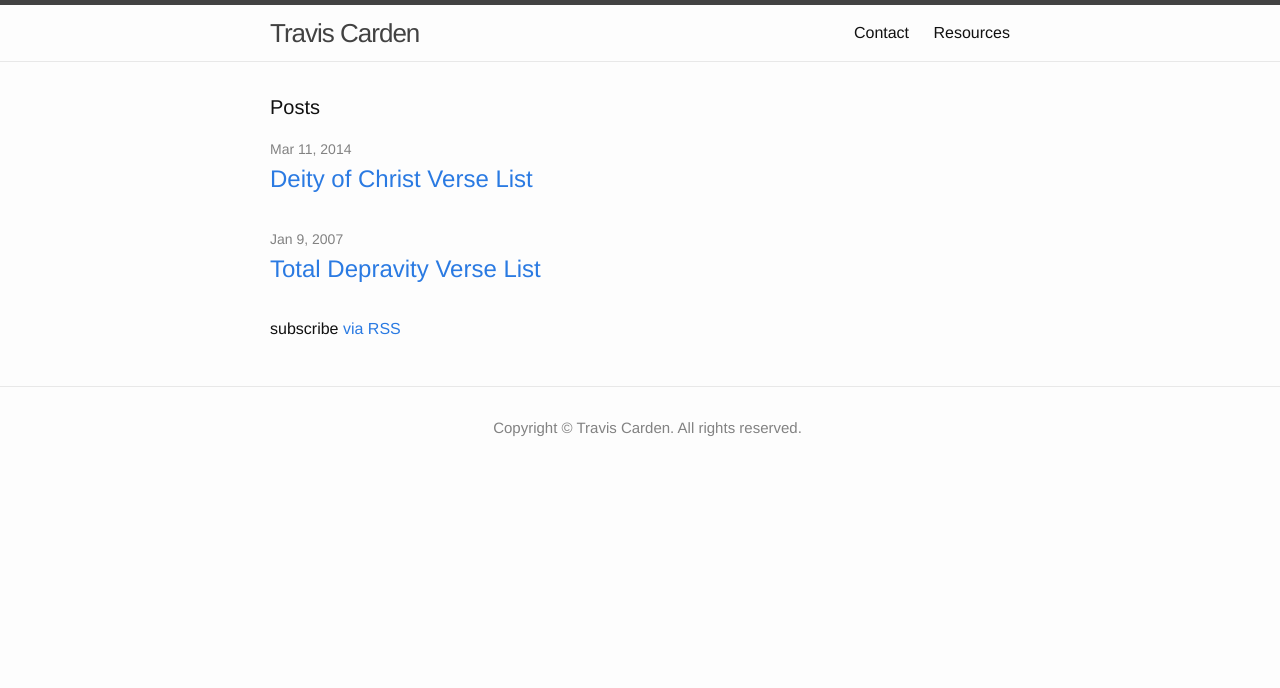
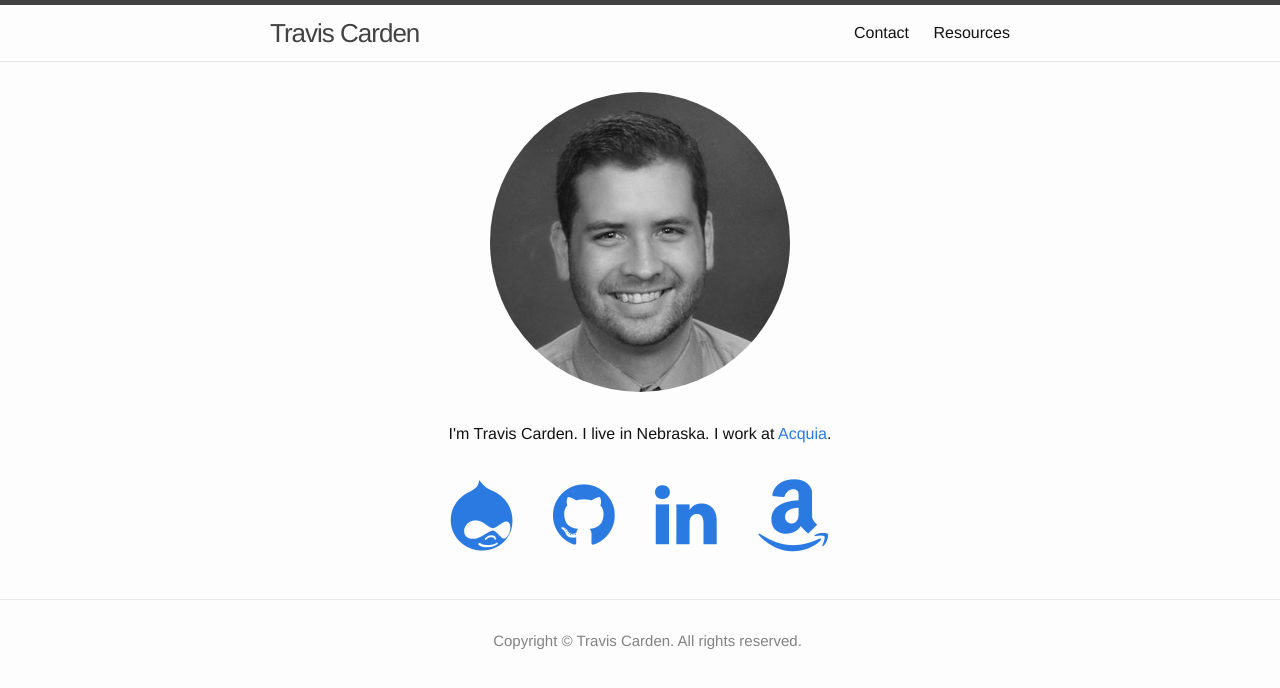
Before and after one commit to TravisCarden/traviscarden.github.io, a Jekyll site: the page built from index.html, in a window 1280 px wide. Shown: the top 688 px of the page. Built offline with Jekyll 4.4.1, drawn with Linux system fonts in a browser that asks for light colours; nearby versions of some CDN libraries.

Commit message:
Updated home page.

```diff
--- a/_includes/head.html
+++ b/_includes/head.html
@@ -7,5 +7,9 @@
   <meta name="description" content="{% if page.excerpt %}{{ page.excerpt | strip_html | strip_newlines | truncate: 160 }}{% else %}{{ site.description }}{% endif %}">
 
   <link rel="stylesheet" href="{{ "/css/main.css" | prepend: site.baseurl }}">
+  {% if page.url == "/" %}
+    <link rel="stylesheet" href="https://maxcdn.bootstrapcdn.com/font-awesome/4.5.0/css/font-awesome.min.css">
+  {% endif %}
+
   <link rel="canonical" href="{{ page.url | replace:'index.html','' | prepend: site.baseurl | prepend: site.url }}">
 </head>
--- /dev/null
+++ b/_sass/_home.scss
@@ -0,0 +1,31 @@
+.home {
+  text-align: center;
+}
+
+#home-photo {
+  border-radius: 50%;
+  display: block;
+  margin: 0 auto $spacing-unit;
+}
+
+#home-links {
+  margin: 0;
+
+  li {
+    display: inline;
+    list-style-type: none;
+    margin: 0;
+
+    a {
+      font-size: 4.5em;
+      padding: 0.25em;
+
+      &:hover {
+        text-decoration: none;
+      }
+
+    }
+
+  }
+
+}
--- a/css/main.scss
+++ b/css/main.scss
@@ -49,5 +49,6 @@ $on-laptop:        800px;
 @import
         "base",
         "layout",
+        "home",
         "syntax-highlighting"
 ;
--- a/index.html
+++ b/index.html
@@ -4,20 +4,15 @@ layout: default
 
 <div class="home">
 
-  <h1 class="page-heading">Posts</h1>
+  <img id="home-photo" src="{{ "/images/photo.jpg" | prepend: site.baseurl }}" />
 
-  <ul class="post-list">
-    {% for post in site.posts %}
-      <li>
-        <span class="post-meta">{{ post.date | date: "%b %-d, %Y" }}</span>
+  <p>I'm Travis Carden. I live in Nebraska. I work at <a href="https://www.acquia.com/">Acquia</a>.</p>
 
-        <h2>
-          <a class="post-link" href="{{ post.url | prepend: site.baseurl }}">{{ post.title }}</a>
-        </h2>
-      </li>
-    {% endfor %}
+  <ul id="home-links">
+    <li><a class="fa fa-drupal" href="https://www.drupal.org/u/traviscarden" title="Drupal.org"></a></li>
+    <li><a class="fa fa-github" href="https://github.com/TravisCarden" title="GitHub"></a></li>
+    <li><a class="fa fa-linkedin" href="http://www.linkedin.com/in/traviscarden" title="LinkedIn"></a></li>
+    <li><a class="fa fa-amazon" href="http://amzn.com/w/182TJPYITW9KM" title="Amazon Wishlist"></a></li>
   </ul>
 
-  <p class="rss-subscribe">subscribe <a href="{{ "/feed.xml" | prepend: site.baseurl }}">via RSS</a></p>
-
 </div>
```
Also changed, not shown: images/photo.jpg (added).
